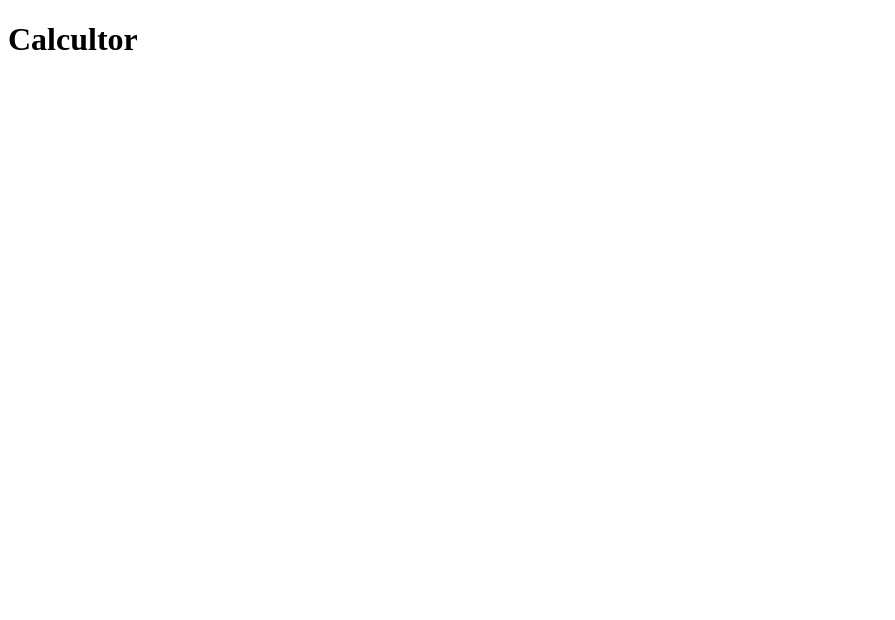
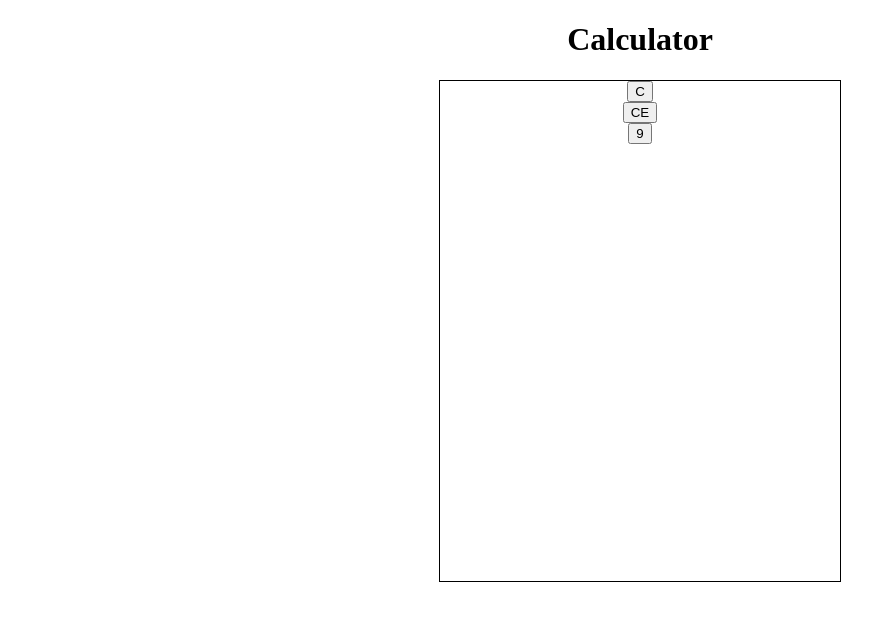
Before and after one commit to Jr-14/calculator, a plain HTML site: page index.html in a window 1280 px wide. Shown: the whole page, without its empty margins (0-895 px from the left). Drawn offline with Linux system fonts and the light colour scheme.

Commit message:
created 3 buttons

```diff
--- a/index.html
+++ b/index.html
@@ -5,9 +5,10 @@
         <meta name="author" content="John Requizo">
         <meta name="description" content="Calculator from the Odin Project Curriculum">
         <meta name="viewport" content="width=device-width, initial-scale=1.0">
+        <link rel="stylesheet" href="style.css">
     </head>
     <body>
-        <h1>Calcultor</h1>
+        <h1>Calculator</h1>
 
         <div id="calc-body">
             <div id="calc-display">
@@ -16,8 +17,15 @@
 
             </div>
             <div id="calc-buttons">
-
-
+                <div class="button" id="c">
+                    <button>C</button>
+                </div>
+                <div class="button" id="ce">
+                    <button>CE</button>
+                </div>
+                <div class="button">
+                    <button>9</button>
+                </div>
 
 
             </div>
```
